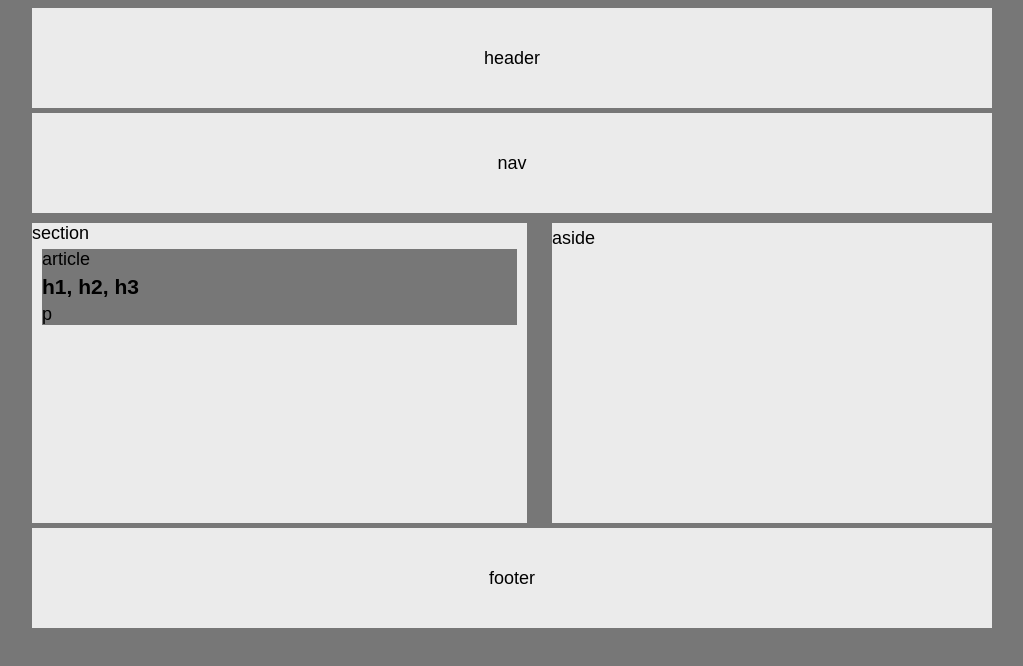
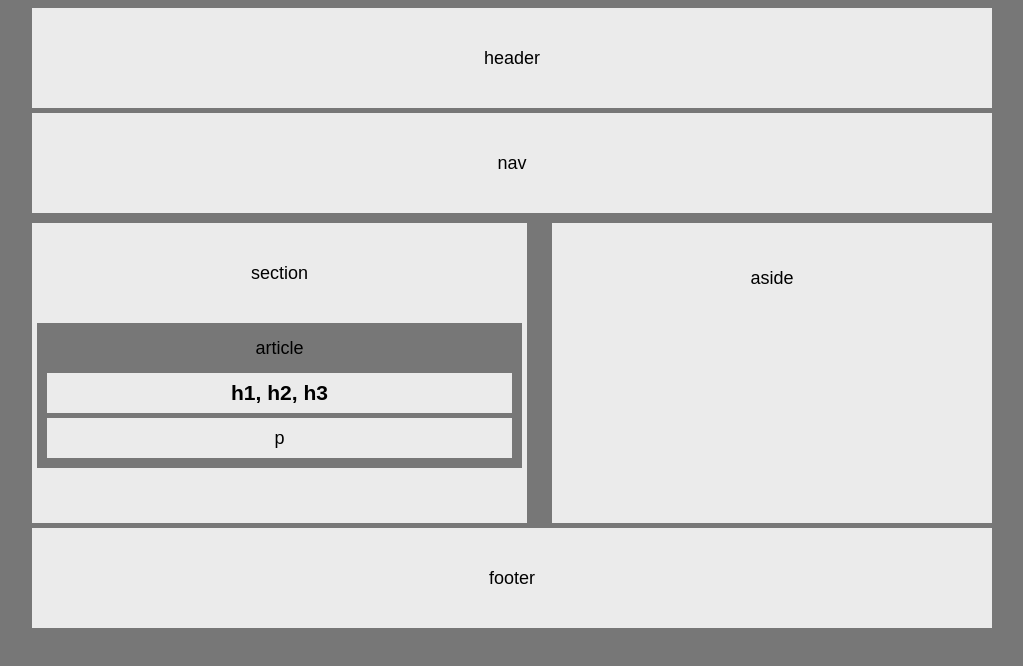
Before and after one commit to mmann30/HW-Wireframe, a plain HTML site: page index.html in a window 1280 px wide. Shown: the whole page, without its empty margins (128-1151 px from the left). Drawn offline with Linux system fonts and the light colour scheme.

Commit message:
spacing adjustments

```diff
--- a/style.css
+++ b/style.css
@@ -28,7 +28,6 @@ nav {
 
 #content-wrapper {
 	width: 960px;
-	height: auto;
 	margin: auto;
 }
 
@@ -37,11 +36,26 @@ section {
 	width: 495px;
 	height: 300px;
 	float: left;
+	text-align: center;
+	line-height: 100px;
 }
 
 article {
 	background-color: #777;
 	width: 475px;
+	line-height: 40px;
+	margin: auto;
+	padding: 5px;
+}
+
+article h1 {
+	background-color: #ebebeb;
+	margin: 5px;
+}
+
+article p {
+	background-color: #ebebeb;
+	margin: 5px;
 }
 
 aside {
@@ -49,6 +63,8 @@ aside {
 	width: 440px;
 	height: 300px;
 	float: right;
+	text-align: center;
+	line-height: 100px;
 }
 
 footer {
```
